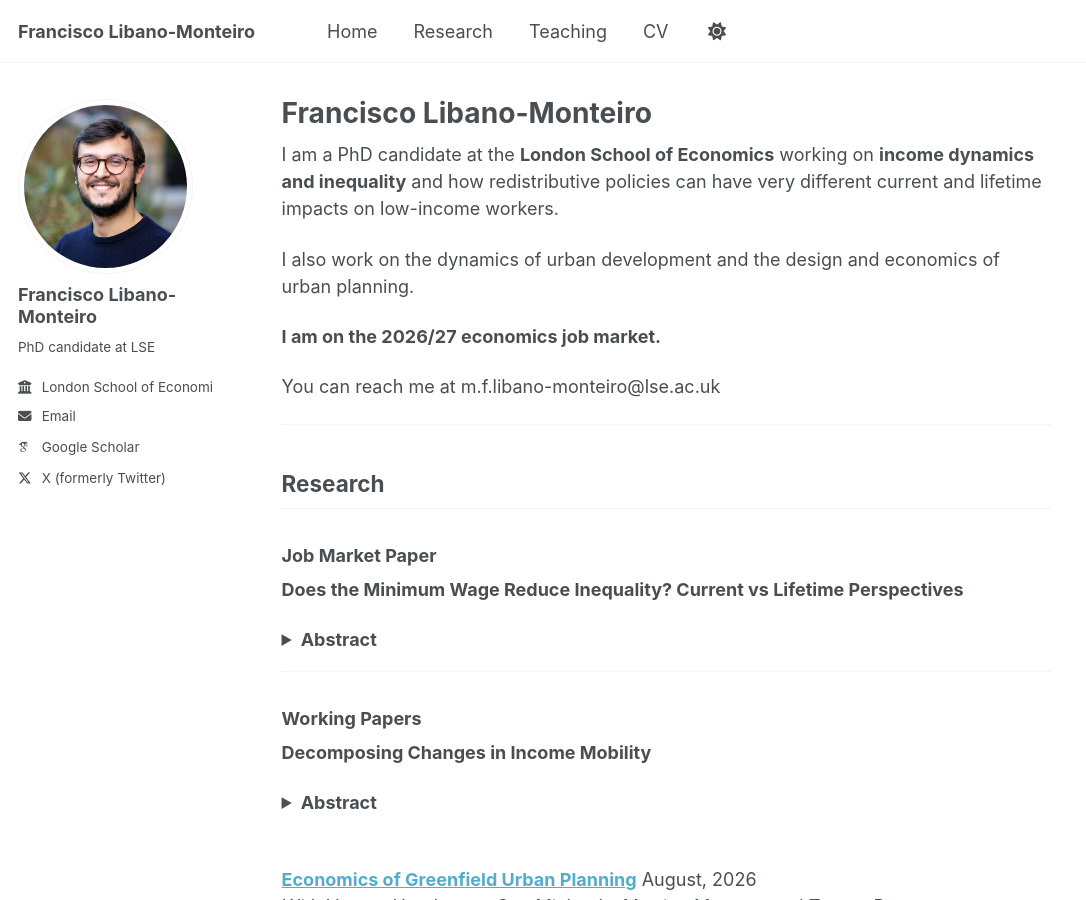
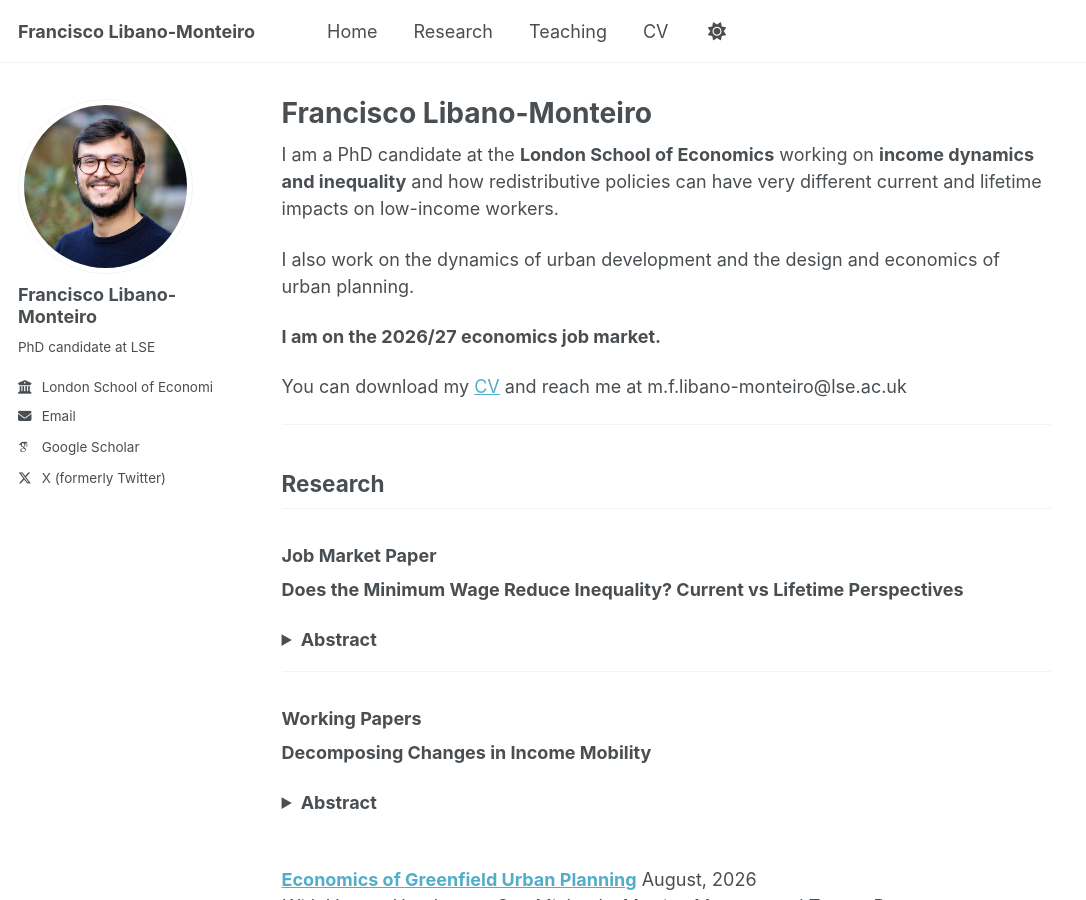
Before and after one commit to mfsdlm98/mfsdlm98.github.io, a Jekyll site: the page built from index.md, in a window 1280 px wide and 900 px high. Shown: the whole window, without its empty margins (0-1086 px from the left). Built offline with Jekyll 4.4.1, drawn with Linux system fonts in a browser that asks for light colours; some web fonts are replaced.

Commit message:
Homepage: link CV in contact line

```diff
--- a/index.md
+++ b/index.md
@@ -12,7 +12,7 @@ I also work on the dynamics of urban development and the design and economics of
 
 **I am on the 2026/27 economics job market.**
 
-You can reach me at m.f.libano-monteiro@lse.ac.uk
+You can download my [CV](/files/CV_FranciscoLibanoMonteiro.pdf) and reach me at m.f.libano-monteiro@lse.ac.uk
 
 ---
 
```
